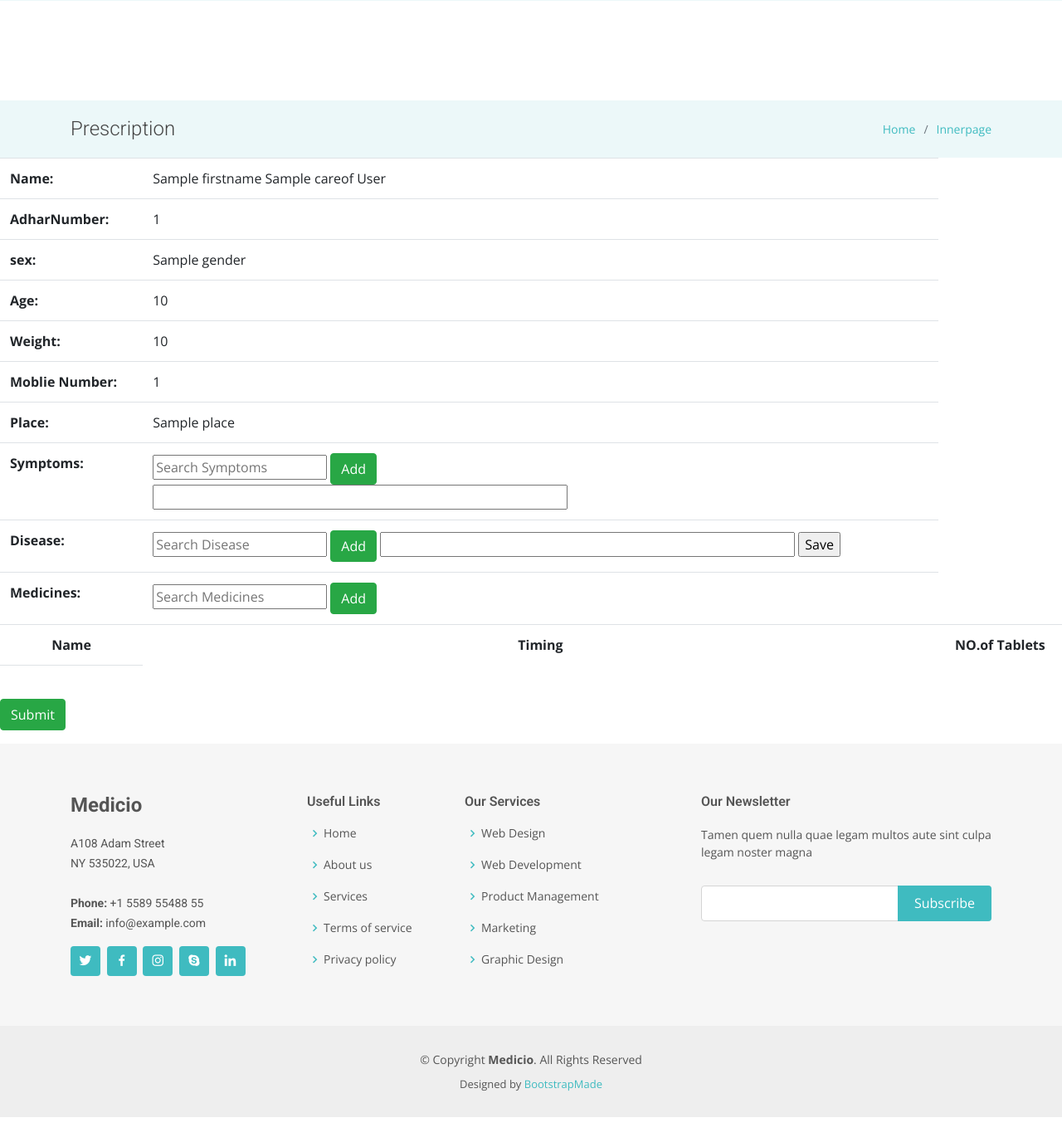
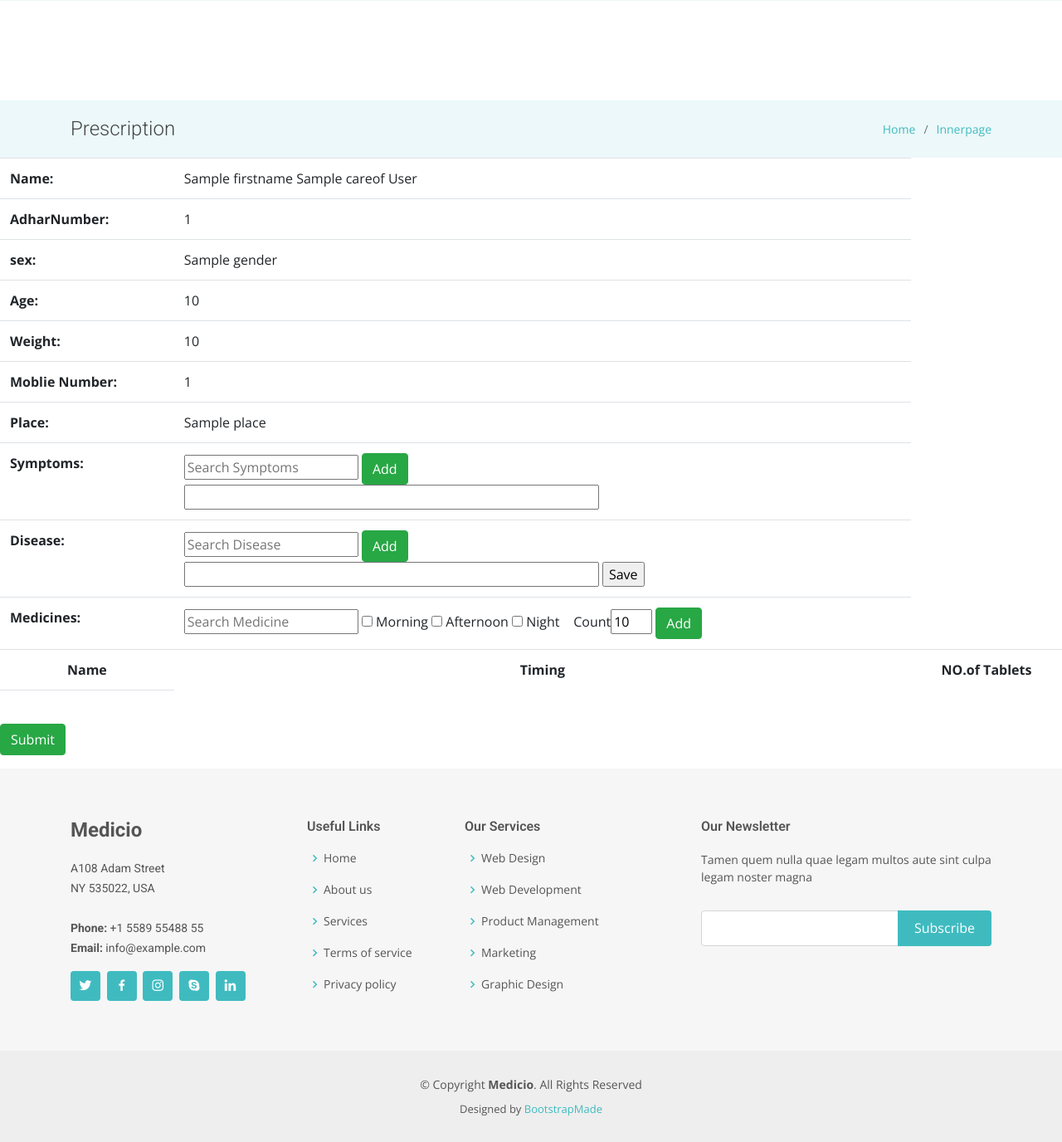
Before and after one commit to sharathcng/HMS, a Django app: template templates/patients/patientPrescriptionPage.html in a window 1280 px wide. Shown: the part 188-1564 px from the top of the page at 83% size. Before the commit the page ends 1534 px from the top, so only its background shows below. Run offline with Django 3.2, Linux system fonts and the light colour scheme; the template is opened without the code that fills it: most values are stand-ins (such as "Sample title", 1, 10 or a date in 2020); some libraries are stand-ins or nearby versions; some web fonts are replaced.

Commit message:
add medicine done

```diff
--- a/doctor/urls.py
+++ b/doctor/urls.py
@@ -13,4 +13,5 @@ urlpatterns = [
     path('patientSignUpPage/', views.patient_SignUp_Page, name="patientSignUpPage"),
     path('patientLoginPage/', views.patient_Login_Page, name="patientLoginPage"),
     path('addSymptom/<int:pk>', views.add_symptom,name="addSymptom"),
+    path('addMedicines/<int:pk>', views.add_medicines,name="addMedicines"),
 ]
--- a/templates/patients/patientPrescriptionPage.html
+++ b/templates/patients/patientPrescriptionPage.html
@@ -52,52 +52,66 @@
                     <tr>
                         <td style="font-weight: bold;" class="text-left">Symptoms:</td>
                         <td class="text-left">
-                            <input id="a" name="a" list="selectmedic" placeholder="Search Symptoms" />
-                            <datalist id="selectmedic" style="width:1000px;">
+                            <input id="a" name="a" list="selectsymptom" placeholder="Search Symptoms" />
+                            <datalist id="selectsymptom" style="width:1000px;">
                                 <!--<option selected disabled = "true">&#45;&#45;select&#45;&#45;</option>-->
                                 {% for symptom in symptomsList %}
                                     <option>{{ symptom.symptom_name }}</option>
                                 {% endfor %}
                             </datalist>
                             <button type="submit" title="Add" class="btn btn-success" onclick="getElementById('symptom').value=getElementById('symptom').value +  getElementById('a').value + ', '  ">Add</button>
+                            <br>
                             <form method="POST">
-                                <div id="error-list">
                             {% csrf_token %}
                             <input id="symptom" name="symptom" style="width:500px;"/>
+                        </form>
+                            </div>
 
-                            </div>
-                            </form>
                             </td>
 
                     </tr>
                     <tr>
                         <td style="font-weight: bold;" class="text-left">Disease:</td>
                         <td class="text-left">
-                            <input list="selectmedic" placeholder="Search Disease" id="aa" name="aa"/>
-                            <datalist id="selectmedic" style="width:1000px;">
+                            <input list="selectdisease" placeholder="Search Disease" id="aa" name="aa"/>
+                            <datalist id="selectdisease" style="width:1000px;">
                                 <!--<option selected disabled = "true">&#45;&#45;select&#45;&#45;</option>-->
                                 {% for symptom in symptomsList %}
                                     <option>{{ symptom.symptom_name }}</option>
                                 {% endfor %}
                             </datalist>
                             <button type="submit" title="Add" class="btn btn-success" onclick="getElementById('disease').value=getElementById('disease').value +  getElementById('aa').value + ', '  ">Add</button>
+                            <br>
                             <input id="disease" name="disease" style="width:500px;"/>
+
                             <input type="submit" id="sssss" value="Save"/>
+                            <div id="error-list"></div>
+
                             </td>
                     </tr>
                     <tr>
                         <td style="font-weight: bold;" class="text-left">Medicines:</td>
                         <td class="text-left">
-                            <input list="selectmedic" placeholder="Search Medicines"/>
-                            <datalist id="selectmedic" style="width:1000px;">
+                            <input list="selectmedicines" placeholder="Search Medicine" id="medici" name="medici"/>
+                            <datalist id="selectmedicines" style="width:1000px;">
                                 <!--<option selected disabled = "true">&#45;&#45;select&#45;&#45;</option>-->
-                                {% for medic in medicineList %}
+                                {% for medic in medicine %}
                                     <option>{{ medic.drug_name }}</option>
                                 {% endfor %}
                             </datalist>
-                            <button type="submit" title="Add" class="btn btn-success">Add</button>
+                                <input type="checkbox" id="morning" name="morning" value="morning">
+                                <label for="morning">Morning</label>
+                                <input type="checkbox" id="afternoon" name="afternoon" value="afternoon">
+                                <label for="afternoon">Afternoon</label>
+                                <input type="checkbox" id="night" name="night" value="night">
+                                <label for="night">Night</label>
+                                &nbsp;&nbsp;
+                                Count<input type="number" id="count" name="count" value="10" style="width: 50px;"/>
+                            <button type="submit" id="addMedic" title="Add" class="btn btn-success">Add</button>
+                            <!-- <input type="submit" id="sssss" value="Save"/> -->
+                            <div id="error-list1"></div>
+
                             </td>
-
                     </tr>
                     <tr style="width:100px;">
                      <td style="font-weight: bold;" class="text-center">
@@ -148,7 +162,7 @@
 
             success: function (data) {
               $("#error-list").html(
-                '<p style="color:brown">Form Successfully Submitted</p>'
+                '<p style="color:brown">Symptoms and diseases Successfully added</p>'
               );
               console.log(data);
             },
@@ -156,5 +170,58 @@
           });
         }
       </script>
+
+
+      <script>
+        document
+          .getElementById("addMedic")
+          .addEventListener("click", save_data);
+
+        function save_data() {
+          var token = "{{csrf_token}}";
+          var medici = $('#medici').val();
+          var mor = document.getElementById("morning").checked;
+          var aft = document.getElementById("afternoon").checked;
+          var nit = document.getElementById("night").checked;
+          var count = $('#count').val();
+
+          if(mor == true){
+            var morning = $('#morning').val();
+          }
+          else{
+            var morning = null;
+          }
+
+          if(aft == true){
+            var afternoon = $('#afternoon').val();
+          }
+          else{
+            var afternoon = null;
+          }
+
+          if(nit == true){
+            var night = $('#night').val();
+          }
+          else{
+            var night = null;
+          }
+
+          $.ajax({
+            type: "POST",
+            headers: { "X-CSRFToken": token },
+            url: "{% url 'addMedicines' d.adharNumber %}",
+            data: { medici : medici, morning : morning, afternoon : afternoon, night : night, count : count},
+
+            success: function (data) {
+              $("#error-list1").html(
+                '<p style="color:brown">Medicines Successfully added</p>'
+              );
+              console.log(data);
+            },
+            error: function (data) {},
+          });
+        }
+      </script>
+
       {% endfor %}
 {% endblock content %}
```
Also changed, not shown: doctor/models.py (+8 -3 lines), doctor/views.py (+26 -9 lines), doctor/migrations/0002_auto_20200726_0753.py (added), doctor/migrations/0003_patientmedicinemodel.py (added), doctor/migrations/0004_auto_20200726_1158.py (added).
